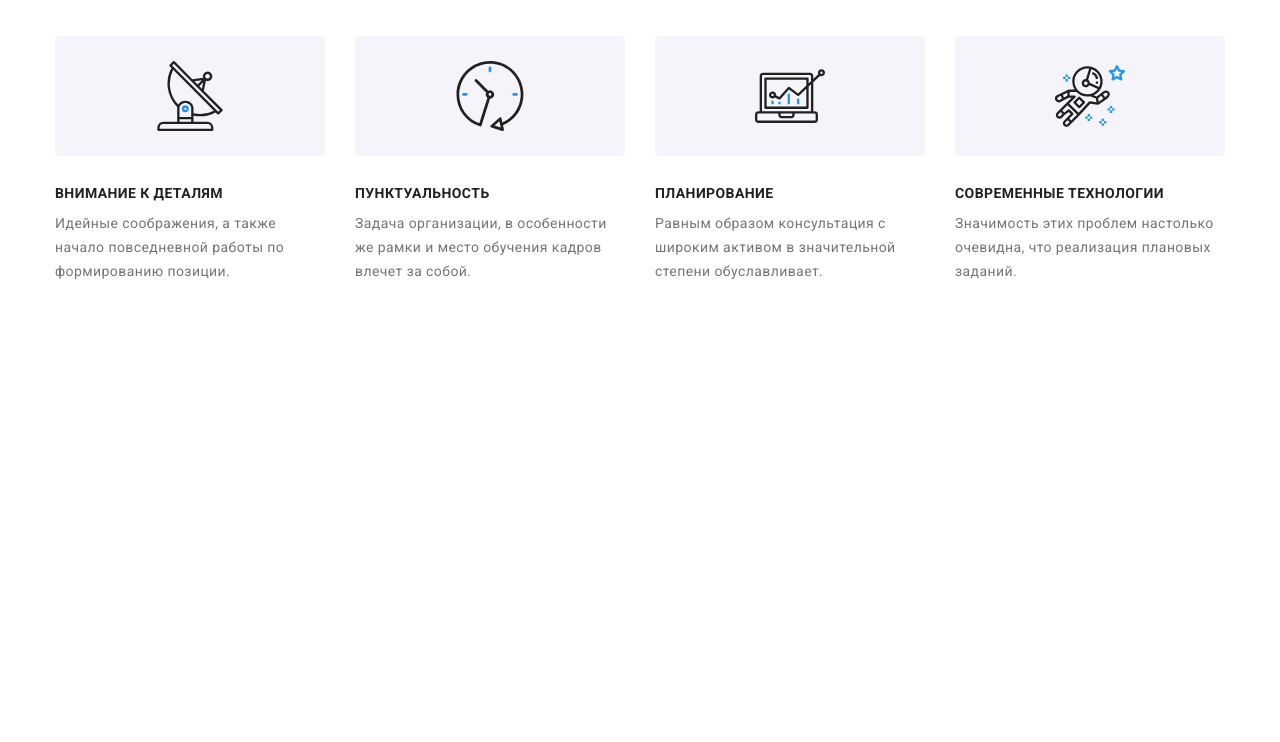
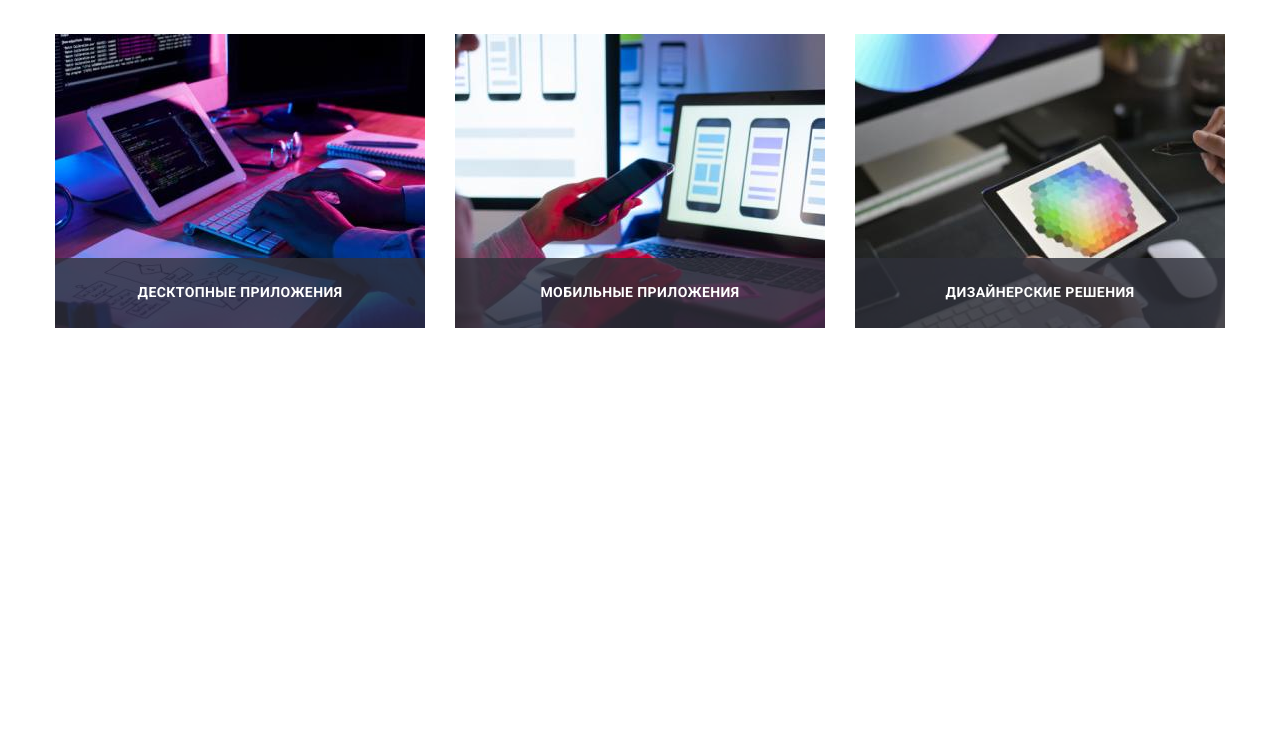
Before and after one commit to maksym-bernatskyi/goit-markup-hw-08, a plain HTML site: page index.html in a window 1280 px wide. Shown: the part 58-800 px from the top of the page. Drawn offline with nearby package versions, Linux system fonts and the light colour scheme.

Commit message:
update html

```diff
--- a/index.html
+++ b/index.html
@@ -145,9 +145,9 @@
 
     <!-- </section> -->
        <!-- Наши преимущества -->
-    <section class="section">
+    <!-- <section class="benefits section">
         <div class="container">
-    <ul class="benefits">
+    <ul class="benefits-list">
         <li class="benefits-item">
             <div class="benefits-item__icon-block">
             <svg class="bbenefits-item__icon" width="70px" height="70px">
@@ -186,10 +186,10 @@
         </li>
     </ul>
     </div>
-</section>
+</section> -->
 
     <!-- Чем мы занимаемся -->
-<!-- <section class="work">
+<section class="work">
     <div class="container">
     <h3 class="work__title">Чем мы занимаемся</h3>
     <ul class="work-items">
@@ -219,7 +219,7 @@
     </li>
     </ul>
     </div>
-</section> -->
+</section>
 
     <!-- Наша команда -->
 <!-- <section class="team section">
```
